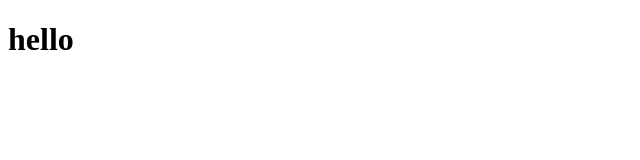
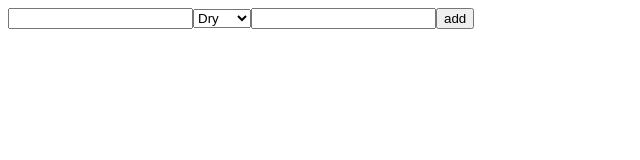
Before and after one commit to anna-rosewine/warehouse, a website built with Parcel: page src/index.html in a window 1280 px wide. Shown: the whole page, without its empty margins (0-640 px from the left). Built offline with nearby package versions, Linux system fonts and the light colour scheme.

Commit message:
casic of form

```diff
--- a/src/index.html
+++ b/src/index.html
@@ -5,6 +5,9 @@
     <title>Title</title>
 </head>
 <body>
-    <h1>hello</h1>
+    <div id="mainContainer">
+
+    </div>
+    <script src="./index.ts"></script>
 </body>
 </html>
--- a/src/index.ts
+++ b/src/index.ts
@@ -0,0 +1,10 @@
+import {Controller} from "./mvc/controller";
+import {View} from "./mvc/view/view";
+import {Model} from "./mvc/model";
+
+const view = new View()
+const model = new Model()
+const controller = new Controller(view, model)
+
+controller.say()
+console.log('1')
--- /dev/null
+++ b/src/mvc/controller.ts
@@ -0,0 +1,16 @@
+import {View} from "./view/view";
+import {Model} from "./model";
+
+export class Controller {
+    view: View;
+    model: Model;
+    constructor(view: View, model: Model) {
+        console.log('constroller')
+        this.view = view;
+        this.model = model;
+    }
+
+    say(){
+        console.log('constroller')
+    }
+}
--- /dev/null
+++ b/src/mvc/interfaces/containerType.enum.ts
@@ -0,0 +1,4 @@
+export enum ContainerType {
+    DRY = 'Dry',
+    LIQUID = 'Liquid'
+}
--- /dev/null
+++ b/src/mvc/model.ts
@@ -0,0 +1,5 @@
+export class Model {
+    constructor(){
+        console.log('model')
+    }
+}
--- /dev/null
+++ b/src/mvc/view/form.view.ts
@@ -0,0 +1,41 @@
+import {ContainerType} from "../interfaces/containerType.enum";
+
+export class FormView {
+     formContainer: HTMLDivElement;
+ titleInput: HTMLInputElement;
+     typeInput: HTMLSelectElement;
+    dryOption: HTMLOptionElement;
+   liquidOption: HTMLOptionElement;
+    amountInput: HTMLInputElement;
+    private formBtn: HTMLButtonElement;
+    constructor(){
+        this.formContainer = document.createElement('div');
+        this.formContainer.classList.add('formContainer');
+        this.titleInput = document.createElement('input');
+        this.amountInput = document.createElement('input');
+        this.typeInput = document.createElement('select');
+        this.dryOption = document.createElement('option');
+        this.dryOption.innerHTML = ContainerType.DRY;
+        this.dryOption.setAttribute('value', ContainerType.DRY);
+
+        this.liquidOption = document.createElement('option');
+        this.liquidOption.innerHTML = ContainerType.LIQUID;
+        this.liquidOption.setAttribute('value', ContainerType.LIQUID)
+        this.formBtn =  document.createElement('button');
+        this.formBtn.innerHTML='add'
+        this.formContainer.append(this.titleInput)
+        this.formContainer.append(this.typeInput)
+        this.formContainer.append(this.amountInput);
+        this.formContainer.append(this.formBtn);
+        this.typeInput.append(this.dryOption)
+        this.typeInput.append(this.liquidOption)
+
+
+
+    }
+
+    getForm(){
+        console.log('form')
+        return this.formContainer;
+    }
+}
--- /dev/null
+++ b/src/mvc/view/view.ts
@@ -0,0 +1,11 @@
+import {FormView} from "./form.view";
+
+export class View {
+    private mainContainer: HTMLElement | null;
+    private form: FormView;
+    constructor() {
+        this.mainContainer = document.getElementById('mainContainer');
+        this.form = new FormView();
+        this.mainContainer?.append(this.form.getForm())
+    }
+}
```
Also changed, not shown: src/mvc/interfaces/container.ts (added, +7 -0 lines), 1 other file.
